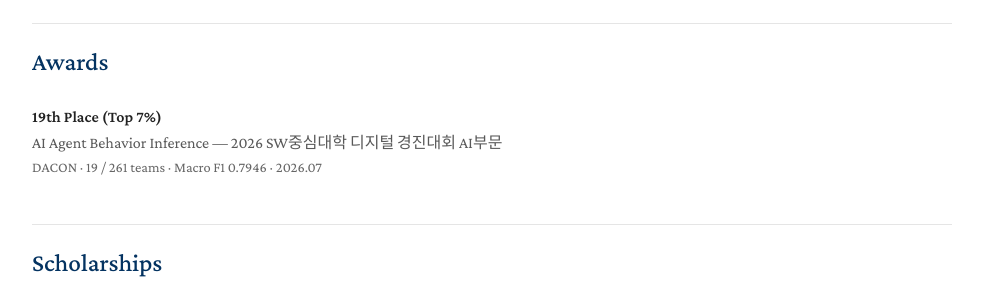
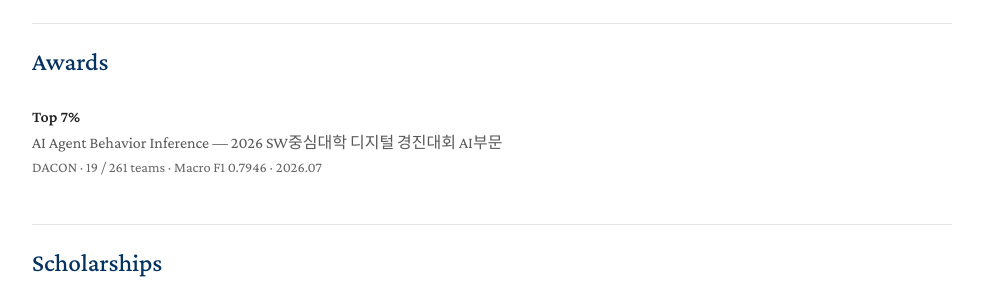
Before and after one commit to YONGJI04/yongji04.github.io, a Jekyll site: the page built from index.md, in a window 1280 px wide. Shown: the part 934-1234 px from the top of the page, without its empty margins (148-1131 px from the left). Built offline with Jekyll 4.4.1, drawn with Linux system fonts in a browser that asks for light colours; a style sheet for code colours, icons or effects is not loaded; our own code applies the rules of GitHub Pages for plain Markdown files.

Commit message:
award title: 19th Place 제거, Top 7%만 표시

```diff
--- a/_data/awards.yml
+++ b/_data/awards.yml
@@ -1,5 +1,5 @@
 main:
-  - title: "19th Place (Top 7%)"
+  - title: "Top 7%"
     challenge: "AI Agent Behavior Inference — 2026 SW중심대학 디지털 경진대회 AI부문"
     issuer: "DACON · 19 / 261 teams · Macro F1 0.7946"
     date: "2026.07"
```
